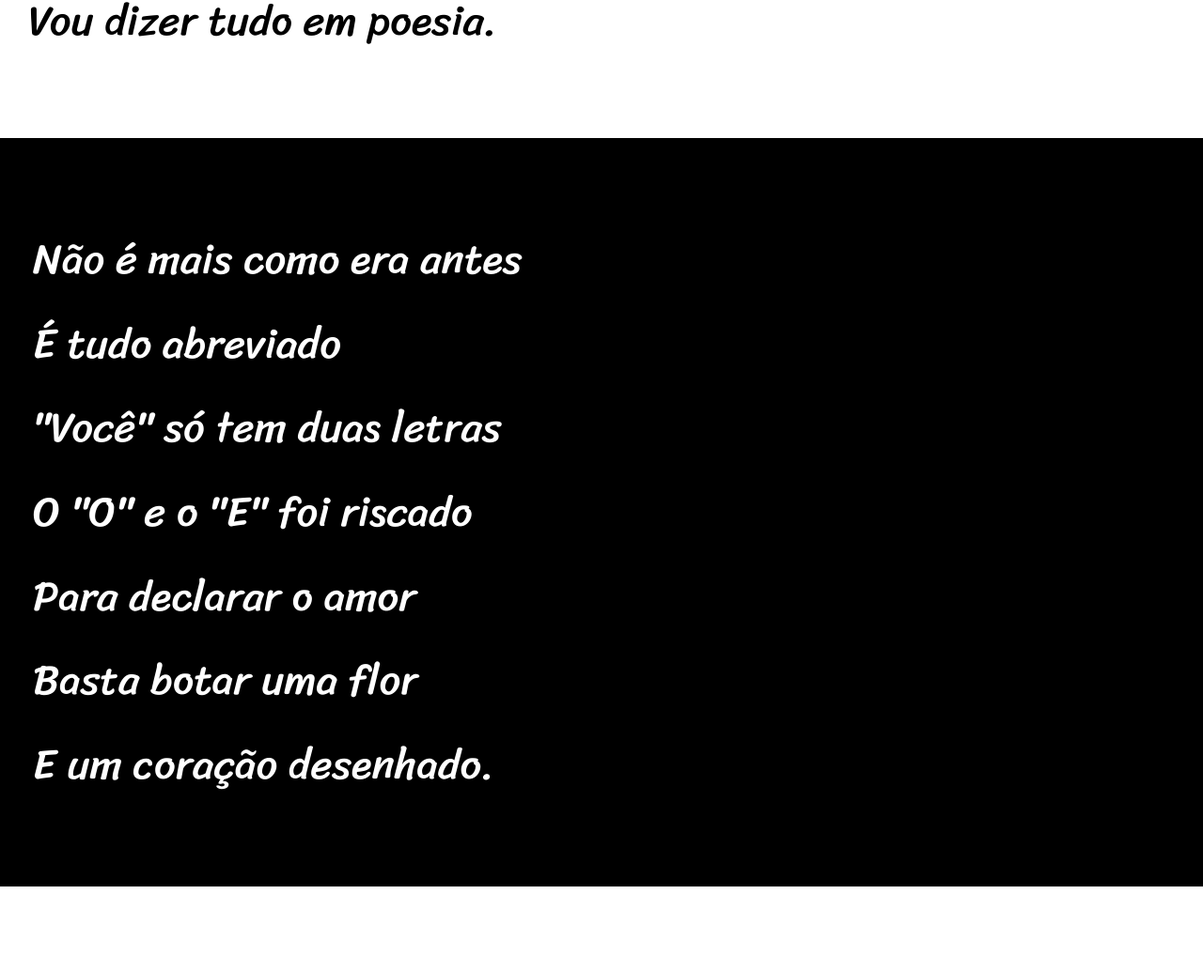
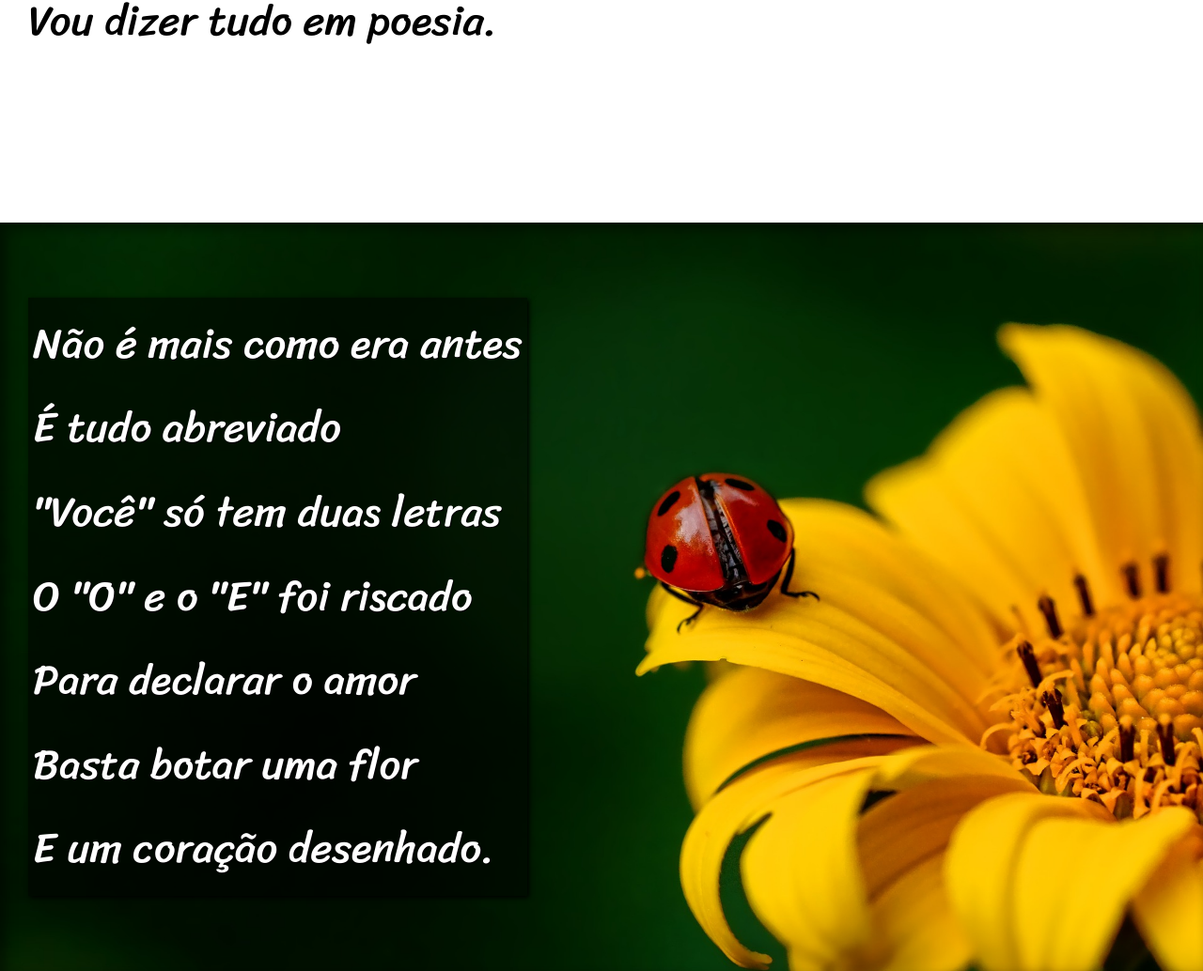
Before and after one commit to directoreduardo/html-css, a plain HTML site: page desafios/index.html in a window 1280 px wide. Shown: the part 920-1954 px from the top of the page at 94% size. Drawn offline with Linux system fonts and the light colour scheme.

Commit message:
ultima atualização

```diff
--- a/desafios/estilo/style.css
+++ b/desafios/estilo/style.css
@@ -11,7 +11,7 @@
 }
 html,body{
     min-height: 100vh;
-    background-color: skyblue;
+    background-color: rgb(0, 0, 0);
     font-family: var(--fonte1);
 }
 header{
@@ -45,6 +45,9 @@ section{
     font-family: var(--fonte3);
     font-size: 3.5vw;
 }
+section>p{
+    padding-bottom: 2em;
+}
 section.normal{
     background-color: white;
     color: black;
@@ -52,14 +55,24 @@ section.normal{
 section.imagem{
     background-color: black;
     color: white;
+    box-shadow: inset 6px 6px 13px 0px rgba(0, 0, 0, 0.491);
+    background-size: cover;
+    background-attachment: fixed;
 }
 section.imagem>p{
     display: inline-block;
     padding: 5px;
-    background-color: rgba(0, 0, 0, 0.306);
+    background-color: rgba(0, 0, 0, 0.515);
+    text-shadow: 1px 1px 0px black;
+    box-shadow: 2px 2px 5px 0px black;
 }
-
-
+section#img01{
+    background-image: url('../d012/imagens/background001.jpg');
+    background-position: right center;
+}
+section#img02{
+    background-image: url('../d012/imagens/background002.jpg');
+}
 
 
 
--- a/desafios/index.html
+++ b/desafios/index.html
@@ -23,7 +23,7 @@
             Vou dizer tudo em poesia.
         </p>
     </section>
-    <section class="imagem">
+    <section class="imagem" id="img01">
         <p>
             Não é mais como era antes<br>
             É tudo abreviado<br>
@@ -54,7 +54,7 @@
             Decifre esse rabisco.
         </p>
     </section>
-    <section class="imagem">
+    <section class="imagem" id="img02">
         <p>
             Tenho saudade das cartas<br>
             Escritas com a própria mão<br>
```
